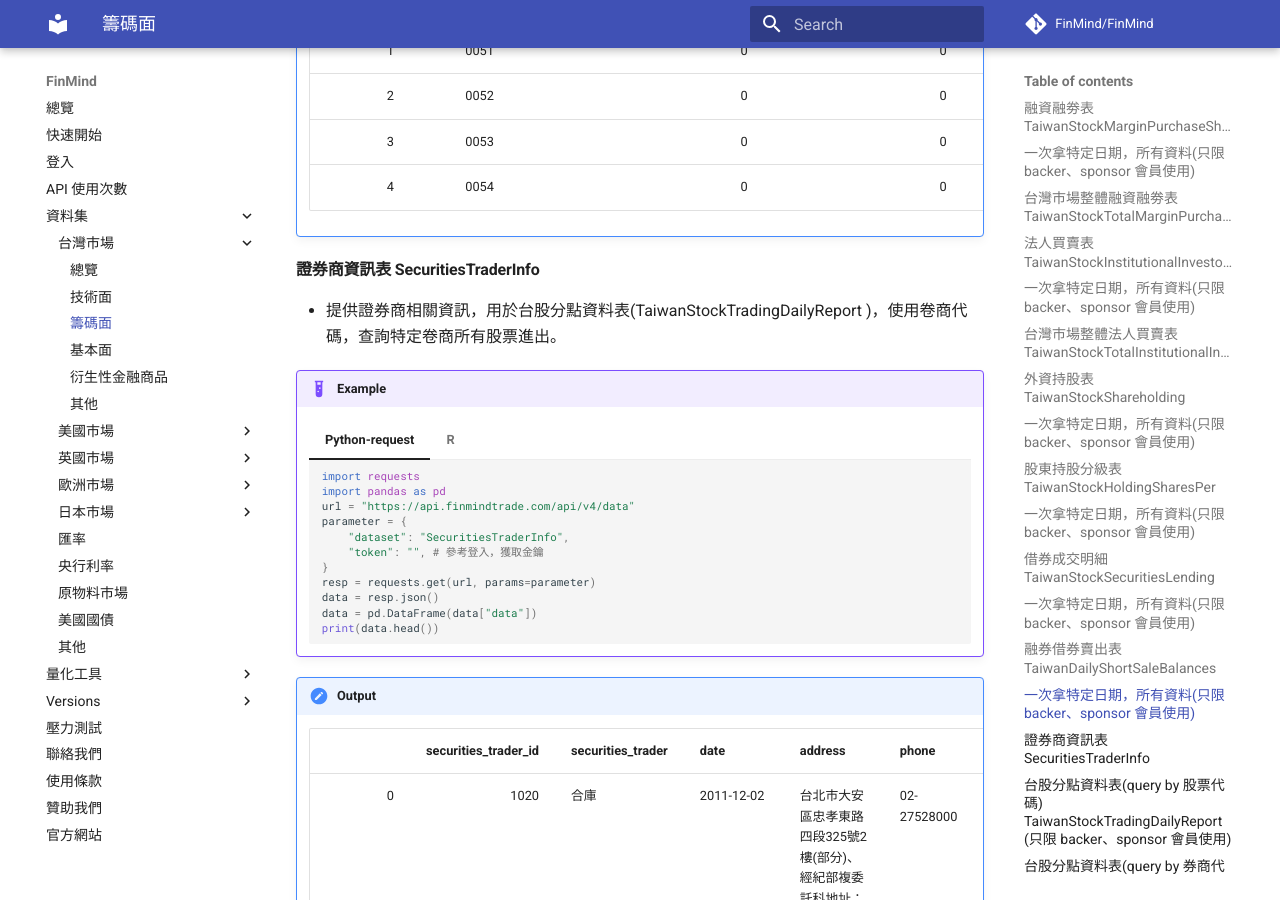
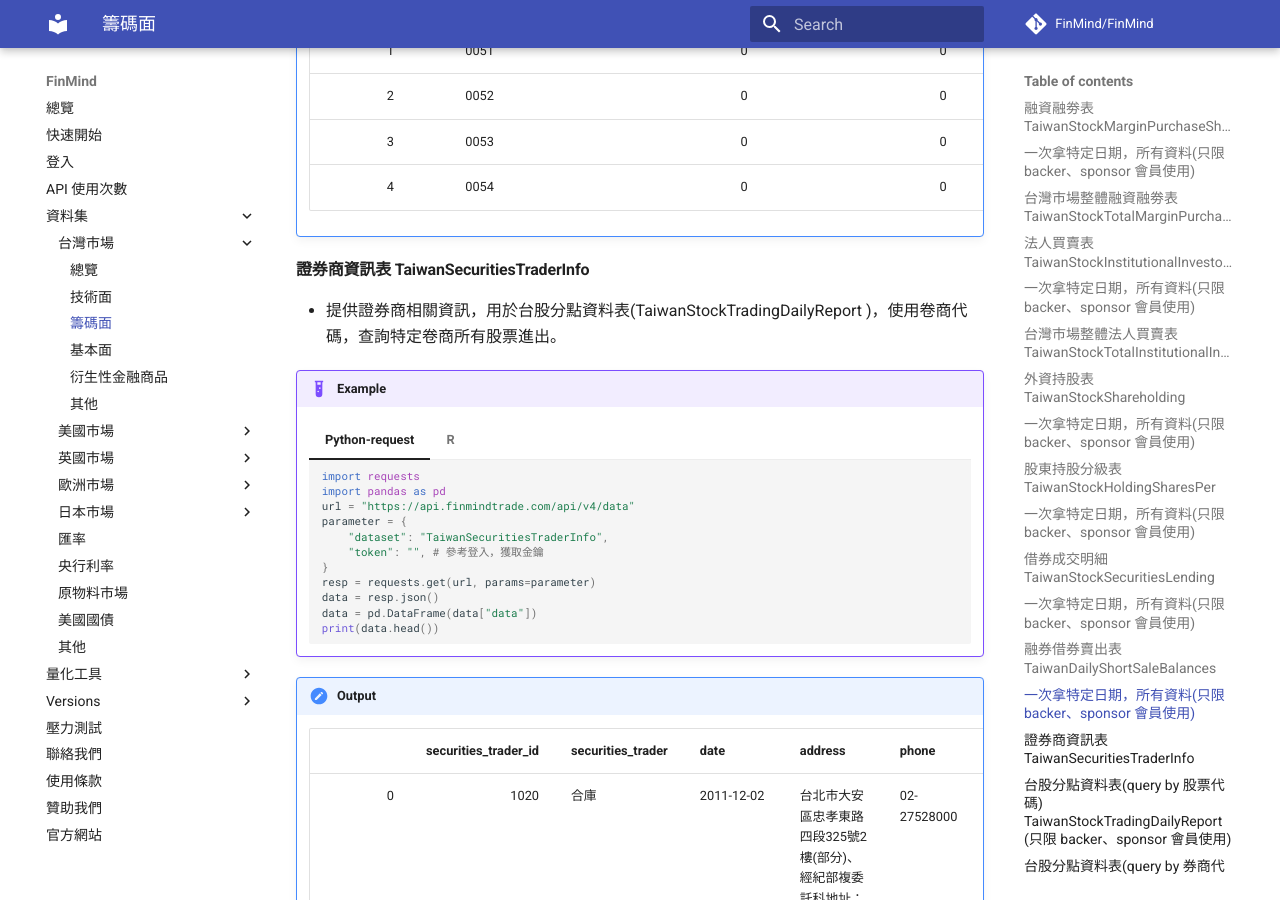
Before and after one commit to FinMind/FinMind-Doc, an MkDocs documentation site: the page built from docs/tutor/TaiwanMarket/Chip.md, in a window 1280 px wide and 900 px high, scrolled down 10359 px. Built offline with MkDocs 1.6.1 and Material for MkDocs 9.7.7, drawn with Linux system fonts in a browser that asks for light colours; comment, search, counter and statistics services are not loaded; some of the changed text lies outside the part shown.

Commit message:
add: change the SecuritiesTraderInfo name to TaiwanSecuritiesTraderInfo

```diff
--- a/docs/tutor/TaiwanMarket/Chip.md
+++ b/docs/tutor/TaiwanMarket/Chip.md
@@ -9,7 +9,7 @@
 - [股權持股分級表 TaiwanStockHoldingSharesPer](https://finmind.github.io/tutor/TaiwanMarket/Chip/#taiwanstockholdingsharesper)
 - [借券成交明細 TaiwanStockSecuritiesLending](https://finmind.github.io/tutor/TaiwanMarket/Chip/#taiwanstocksecuritieslending)
 - [融券借券賣出表 TaiwanDailyShortSaleBalances](https://finmind.github.io/tutor/TaiwanMarket/Chip/#taiwandailyshortsalebalances)
-- [證券商資訊表 SecuritiesTraderInfo](https://finmind.github.io/tutor/TaiwanMarket/Chip/#securitiestraderinfo)
+- [證券商資訊表 TaiwanSecuritiesTraderInfo](https://finmind.github.io/tutor/TaiwanMarket/Chip/#taiwansecuritiestraderinfo)
 - [台股分點資料表(query by 股票代碼) TaiwanStockTradingDailyReport](https://finmind.github.io/tutor/TaiwanMarket/Chip/#query-by-taiwanstocktradingdailyreport-backersponsor)
 - [台股分點資料表(query by 券商代碼) TaiwanStockTradingDailyReport](https://finmind.github.io/tutor/TaiwanMarket/Chip/#query-by-taiwanstocktradingdailyreport-backersponsor_1)
 - [台股八大行庫賣賣表 TaiwanstockGovernmentBankBuySell](https://finmind.github.io/tutor/TaiwanMarket/Chip/#taiwanstockgovernmentbankbuysell-sponsor)
@@ -907,7 +907,7 @@
     |  4 |       0054 |                                    0 |                            0 |                               0 |                                 0 |                                   0 |                 2531000 |                                 0 |                         0 |                      0 |                          0 |                                0 |                 1357 |                            0 | 2020-04-01 |
 
 
-#### 證券商資訊表 SecuritiesTraderInfo
+#### 證券商資訊表 TaiwanSecuritiesTraderInfo
 
 - 提供證券商相關資訊，用於台股分點資料表(TaiwanStockTradingDailyReport )，使用卷商代碼，查詢特定卷商所有股票進出。
 
@@ -918,7 +918,7 @@
         import pandas as pd
         url = "https://api.finmindtrade.com/api/v4/data"
         parameter = {
-            "dataset": "SecuritiesTraderInfo",
+            "dataset": "TaiwanSecuritiesTraderInfo",
             "token": "", # 參考登入，獲取金鑰
         }
         resp = requests.get(url, params=parameter)
@@ -936,7 +936,7 @@
         response = httr::GET(
         url = url,
         query = list(
-            dataset = "SecuritiesTraderInfo",
+            dataset = "TaiwanSecuritiesTraderInfo",
             token = "" # 參考登入，獲取金鑰
             )
         )
```
Also changed, not shown: docs/tutor/TaiwanMarket/DataList.md (+1 -1 lines).
